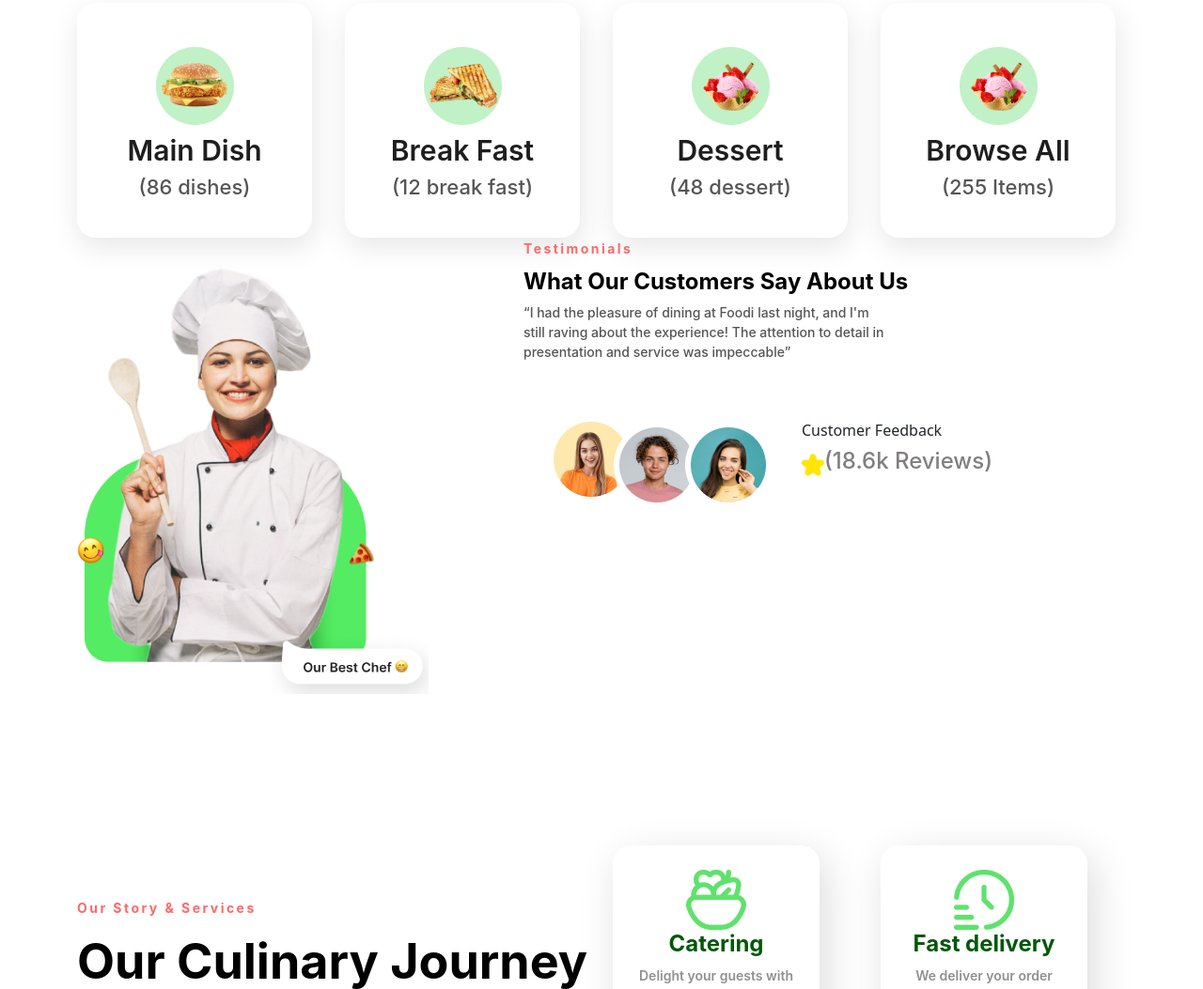
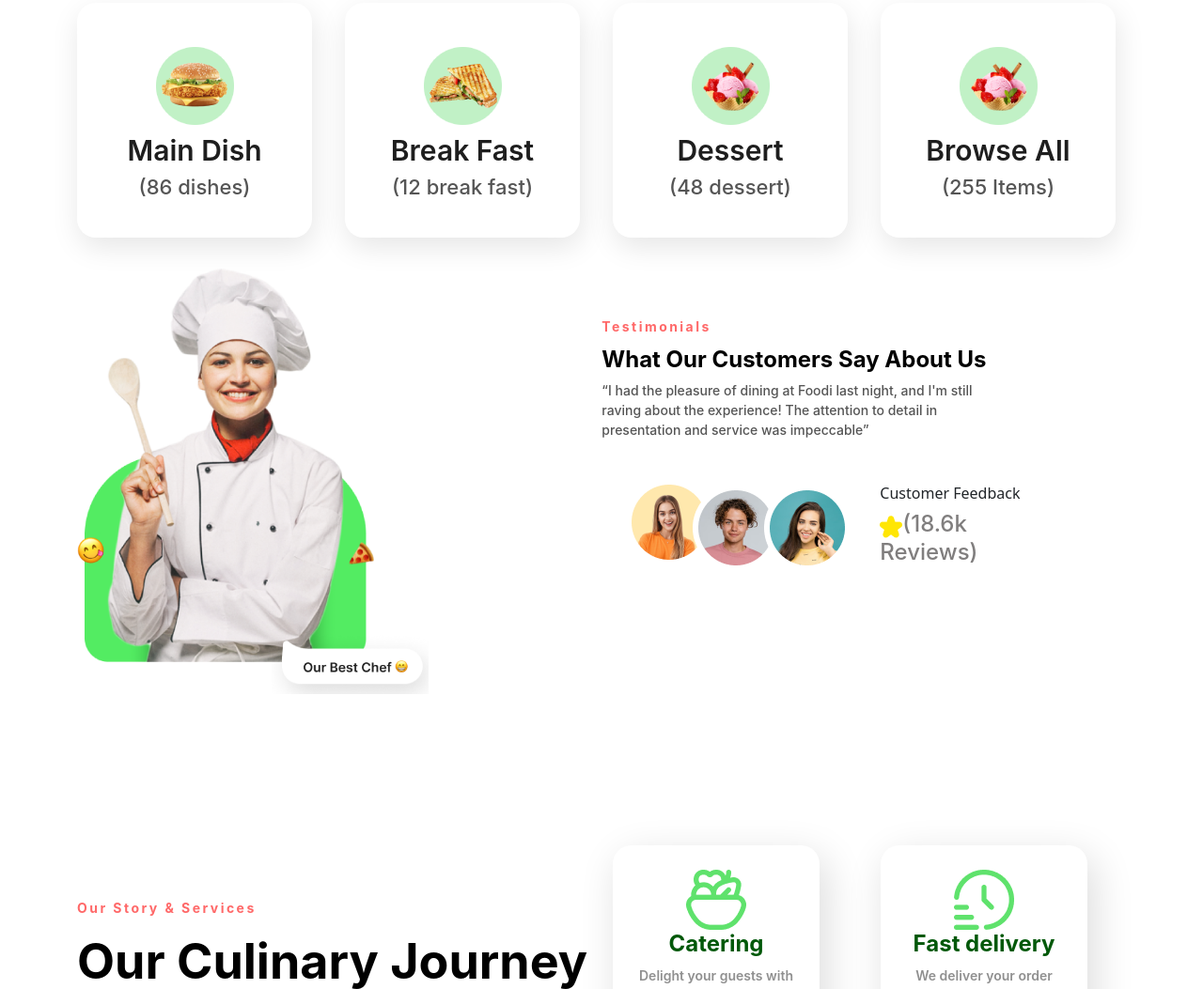
Before and after one commit to ehas1990/task, a plain HTML site: page foodi/index.html in a window 1280 px wide. Shown: the part 892-1945 px from the top of the page at 94% size. Drawn offline with nearby package versions, Linux system fonts and the light colour scheme; a web font is replaced by a local one.

Commit message:
testimonial width

```diff
--- a/foodi/css/style.css
+++ b/foodi/css/style.css
@@ -538,6 +538,10 @@ width:45px;
 height: 45px;
 border-radius: 50%;
 }
+#testimonial-user
+{
+    padding: 13%;
+}
 .Copyright
 {
     font-family: Inter;
@@ -603,7 +607,7 @@ color: #555555;
     letter-spacing: 0em;
     text-align: left;
     color: #555555;
-   width: 60%;
+   width:86%;
 }
 .Feedback
 {
--- a/foodi/index.html
+++ b/foodi/index.html
@@ -196,6 +196,7 @@
                          <img src="img/chef.png" alt="" class="chef">
                     </div>
                     <div class="col-lg-7 col-md-7 col-sm-12 col-12">
+                          <div id="testimonial-user">
                             <h6 class="testimonial-text">Testimonials</h6>
                             <h4 class="testimonia-head">What Our Customers Say About Us</h4>
                             <div class="testimonial1">
@@ -220,7 +221,7 @@
                                         <h6><img src="img/fi-sr-star.png" alt=""><span class="Feedback">(18.6k Reviews)</span></h6>
                                     </div>
                                     </div>
-
+                          </div>
                     </div>
         </div>
   </section>
```
Lines whose indentation alone changed are shown as unchanged.
